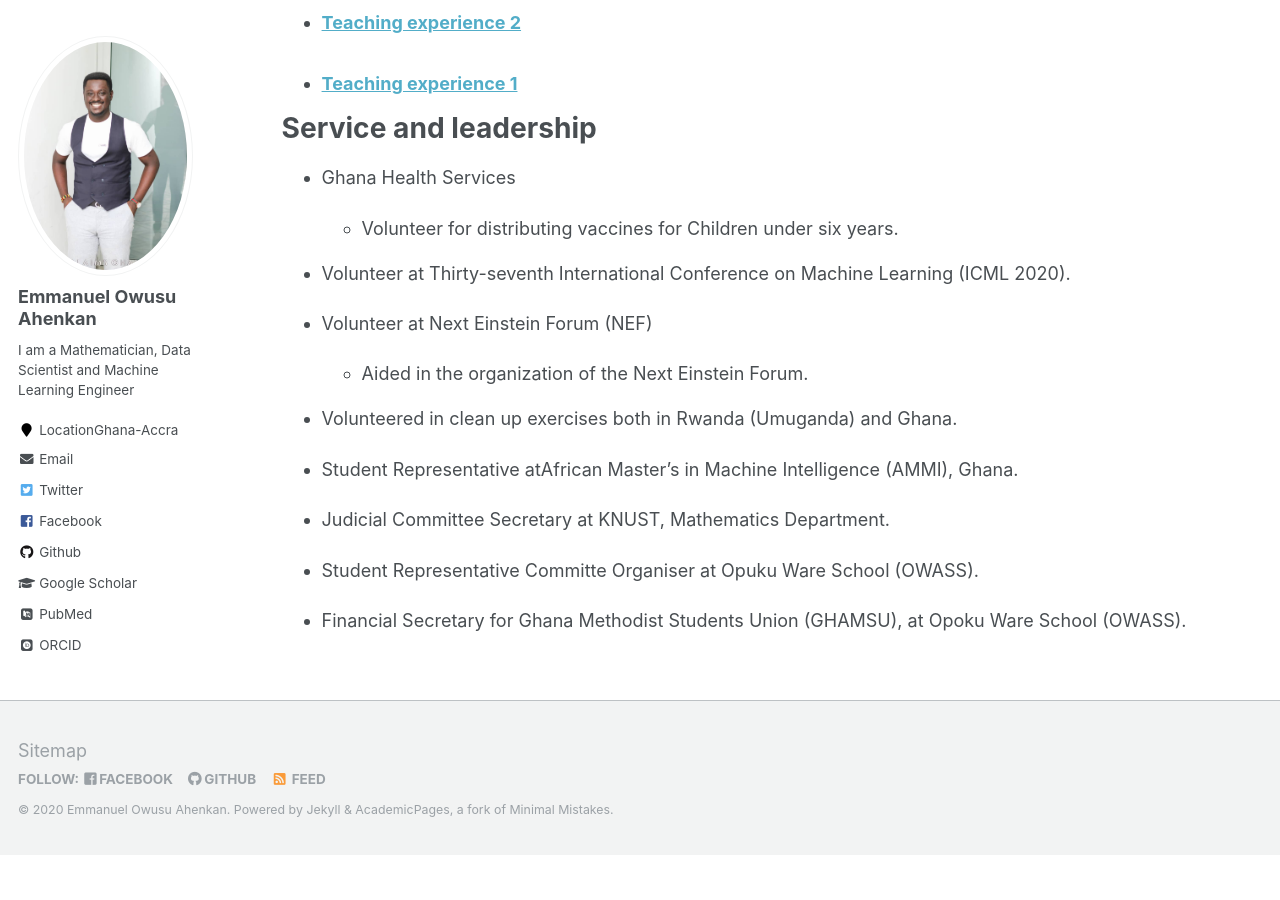
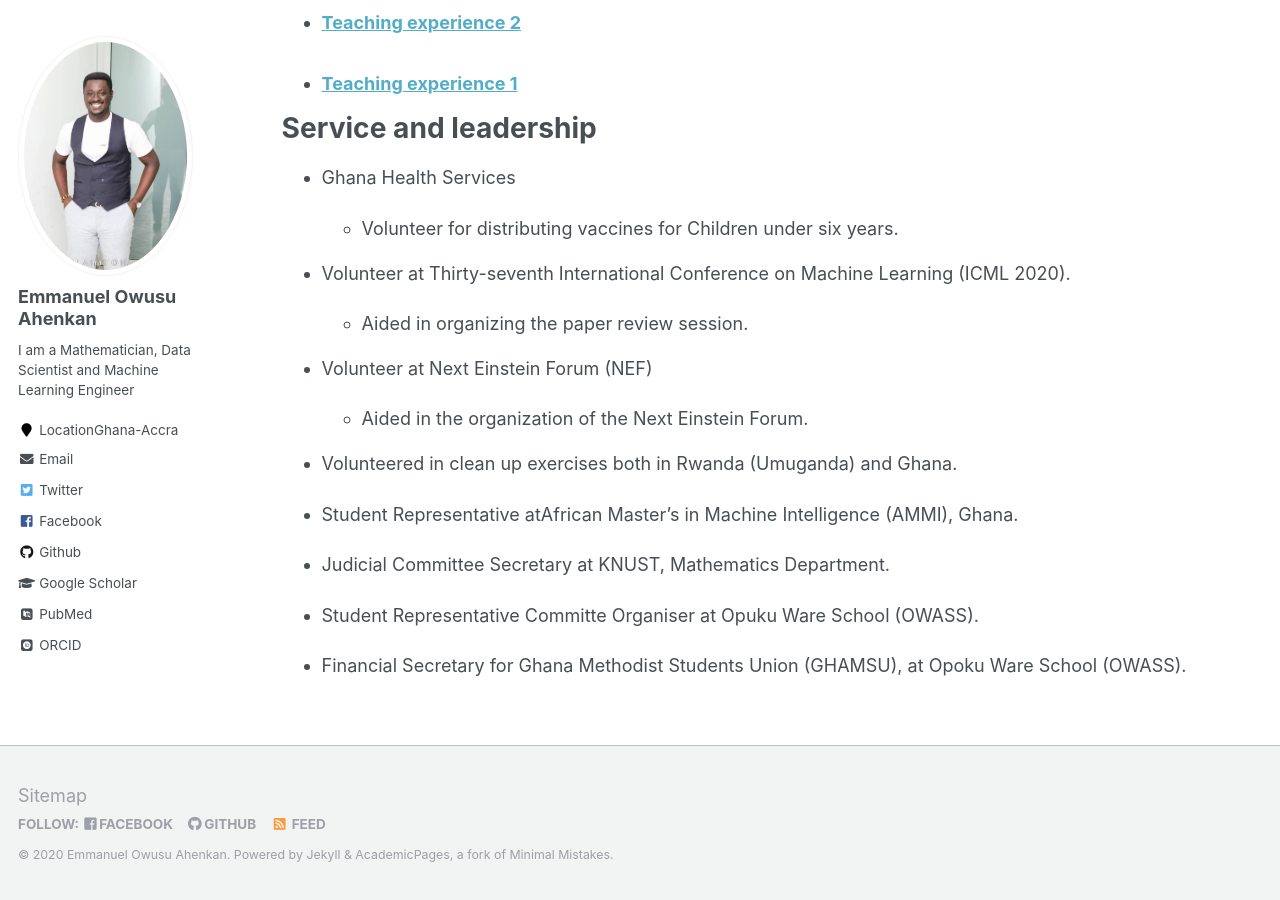
Before and after one commit to EmmanuelOwusu/EmmanuelOwusu.github.io, a Jekyll site: the page built from _pages/cv.md, in a window 1280 px wide and 900 px high, scrolled down 1885 px. Built offline with Jekyll 4.4.1, drawn with Linux system fonts in a browser that asks for light colours; some web fonts are replaced; before the commit the page ends 2740 px from its top, so only the background shows below that.

Commit message:
Latest README.md Eight
Latest README.md Eight

```diff
--- a/_pages/cv.md
+++ b/_pages/cv.md
@@ -64,6 +64,7 @@ Service and leadership
 
 * Volunteer at Thirty-seventh International Conference on Machine Learning (ICML 2020).
 
+  * Aided in organizing the paper review session.
 
 * Volunteer at Next Einstein Forum (NEF)
 
```
